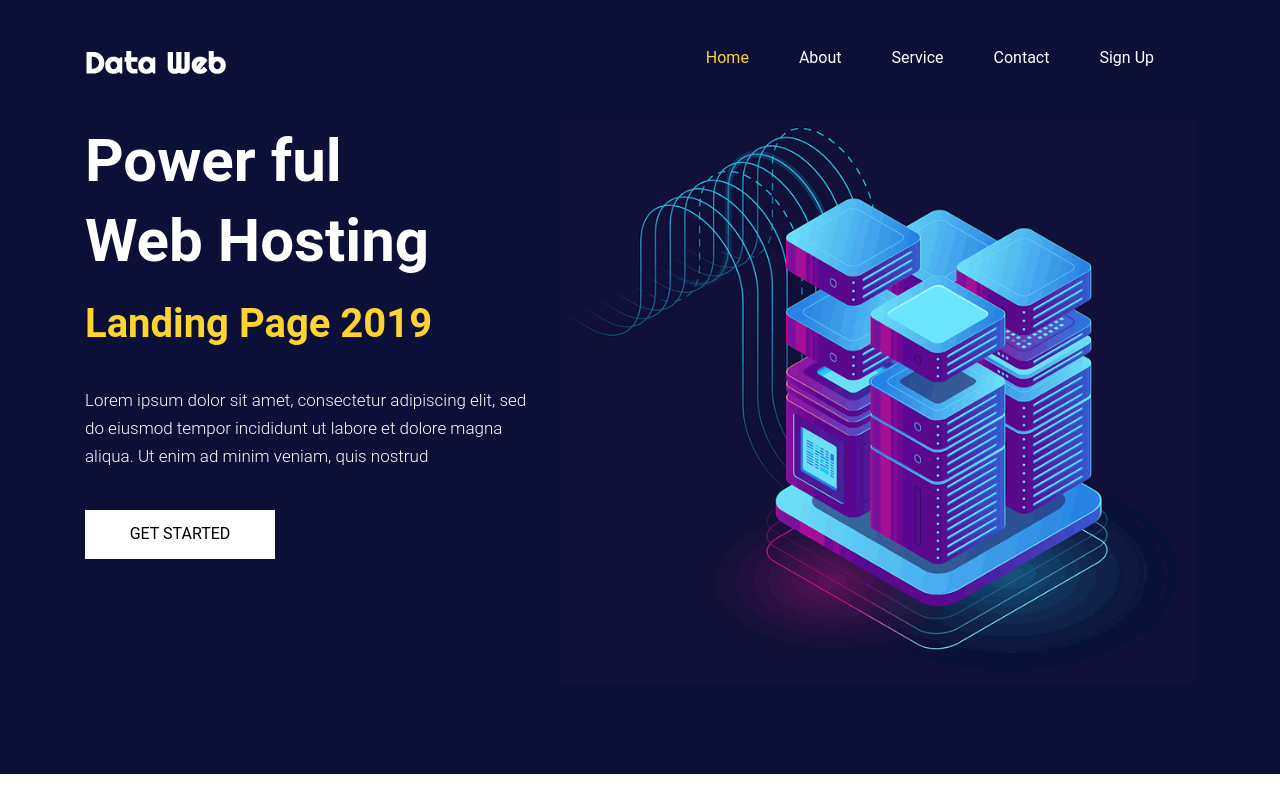
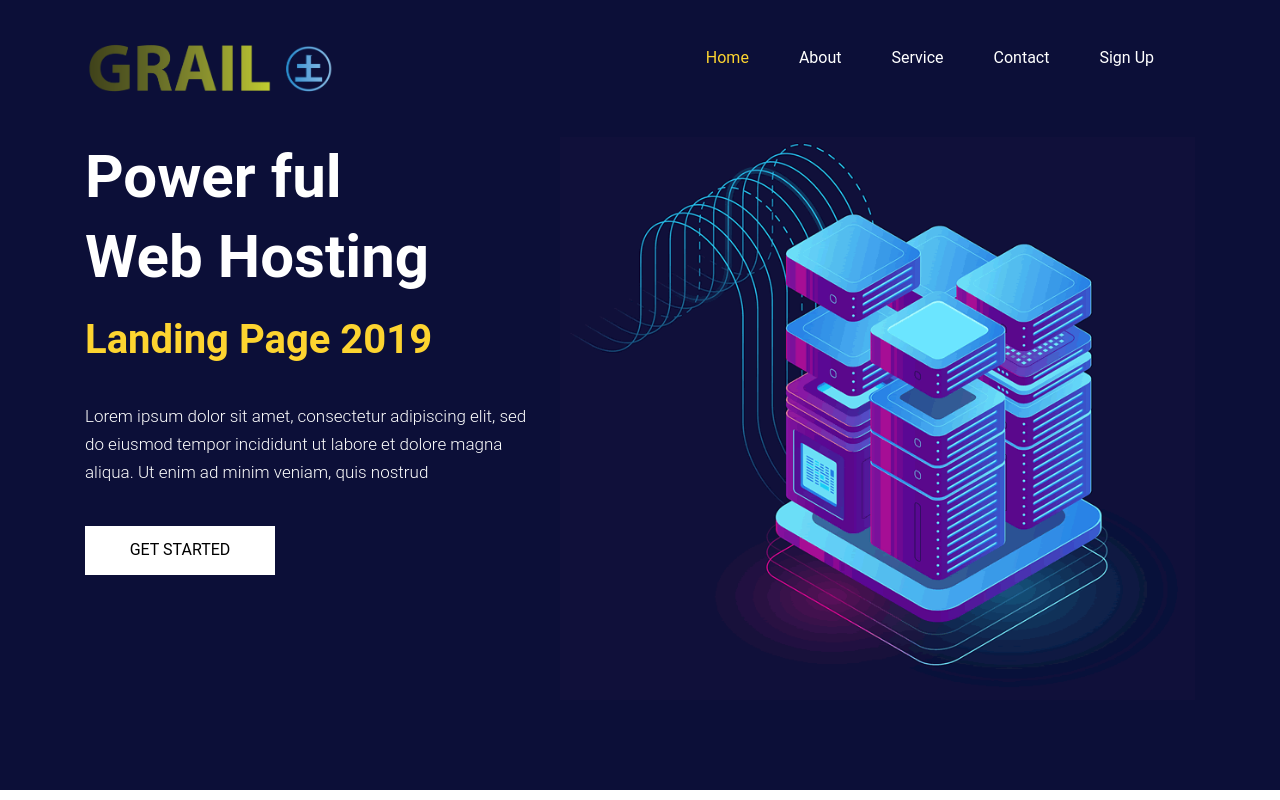
Before and after one commit to GrailGraph/site, a plain HTML site: page index.html in a window 1280 px wide. Shown: the top 800 px of the page. Drawn offline with nearby package versions, Linux system fonts and the light colour scheme.

Commit message:
Update index.html

```diff
--- a/index.html
+++ b/index.html
@@ -48,7 +48,7 @@
                      <div class="full">
                         <div class="center-desk">
                            <div class="logo">
-                              <a href="index.html"><img src="images/logo.png" alt="#" /></a>
+                              <a href="index.html"><img src="images/G_logo_v13.png" alt="#" /></a>
                            </div>
                         </div>
                      </div>
```
